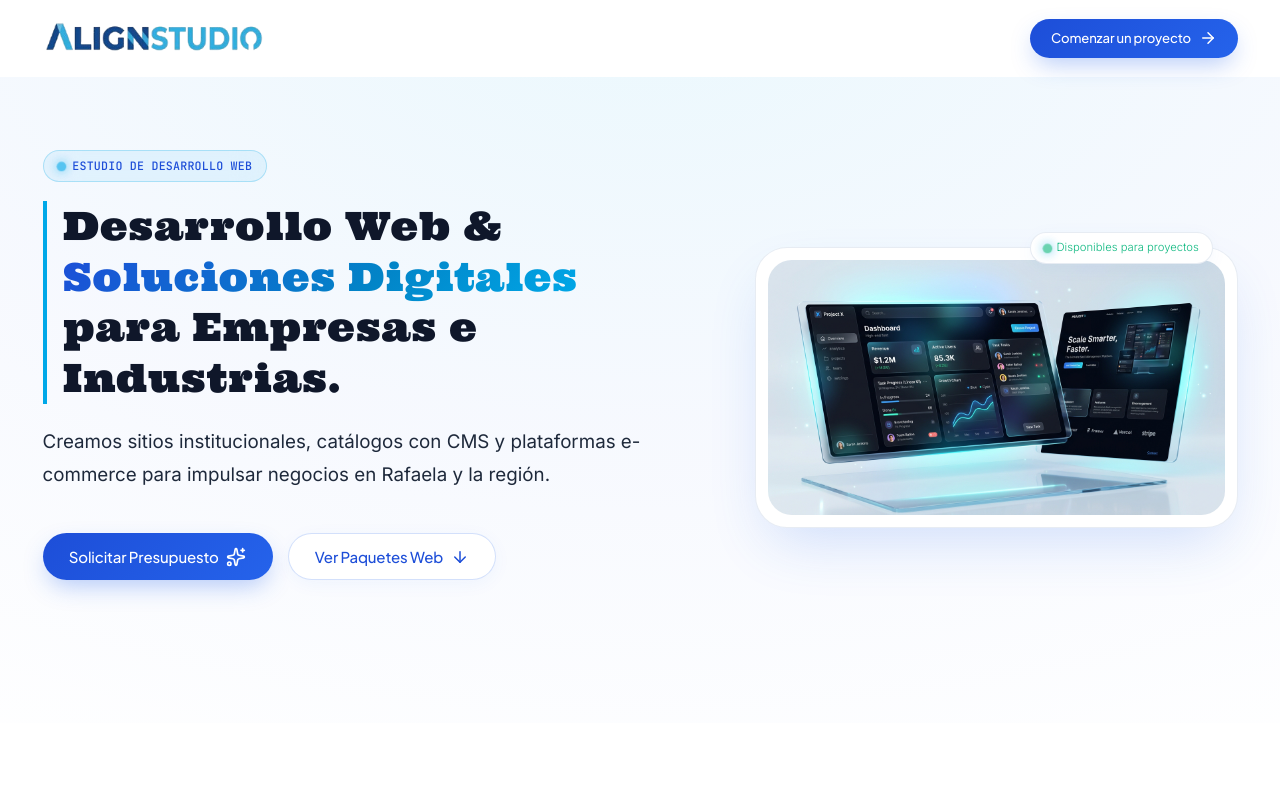
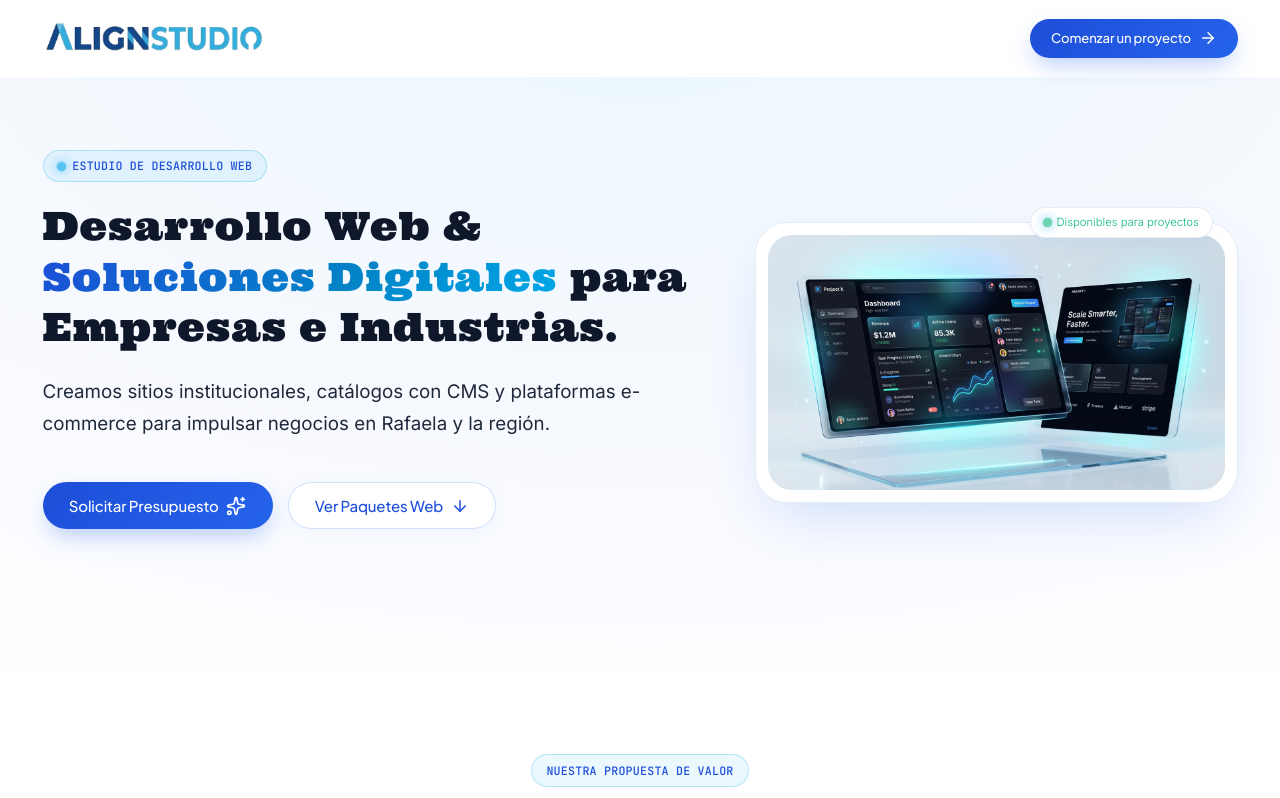
Before and after one commit to alignstudioweb/portafolio, a Next.js app: page / in a window 1280 px wide. Shown: the top 798 px of the page. Built offline with nearby package versions, Linux system fonts and the light colour scheme; a web font is replaced by a local one.

Commit message:
Remove left blue border line from hero title

```diff
--- a/app/globals.css
+++ b/app/globals.css
@@ -99,8 +99,6 @@ h1, .hero-title {
   font-weight: 400;
   letter-spacing: 0.02em;
   text-transform: none;
-  border-left: 4px solid var(--color-cyan-bright);
-  padding-left: 1.1rem;
 }
 
 h2, .section-title {
```
Also changed, not shown: 1 other file (tests, documents, lock files or other folders).
